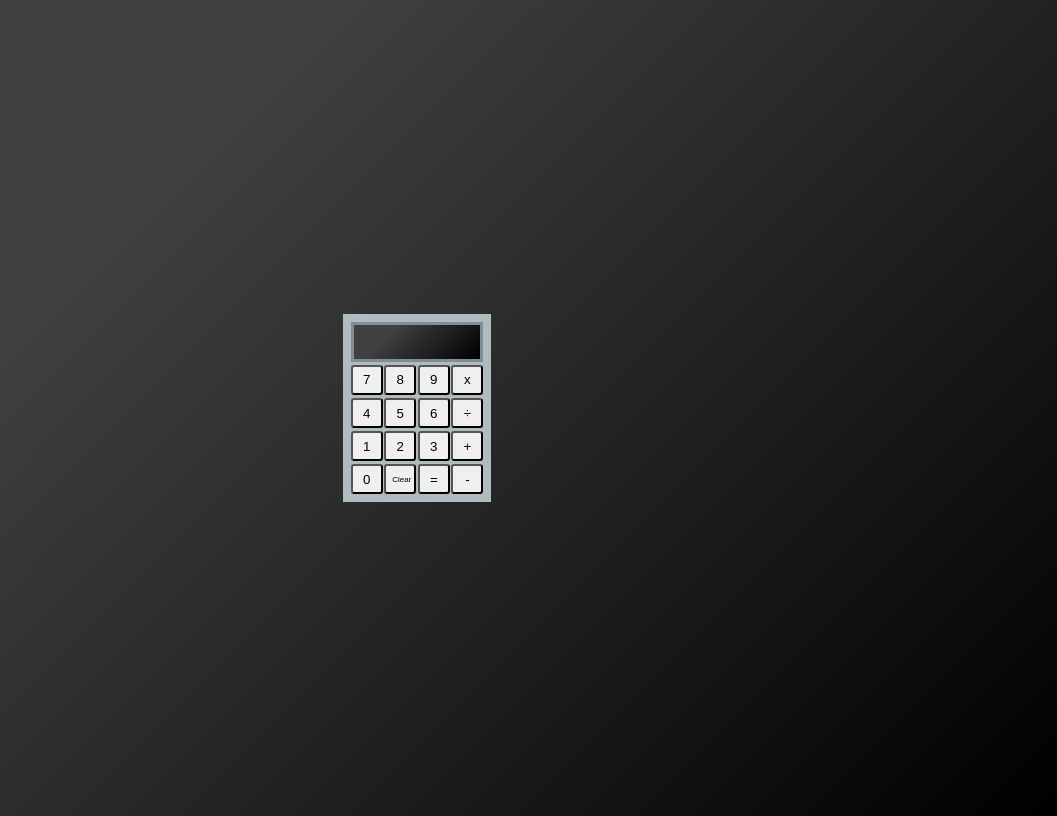
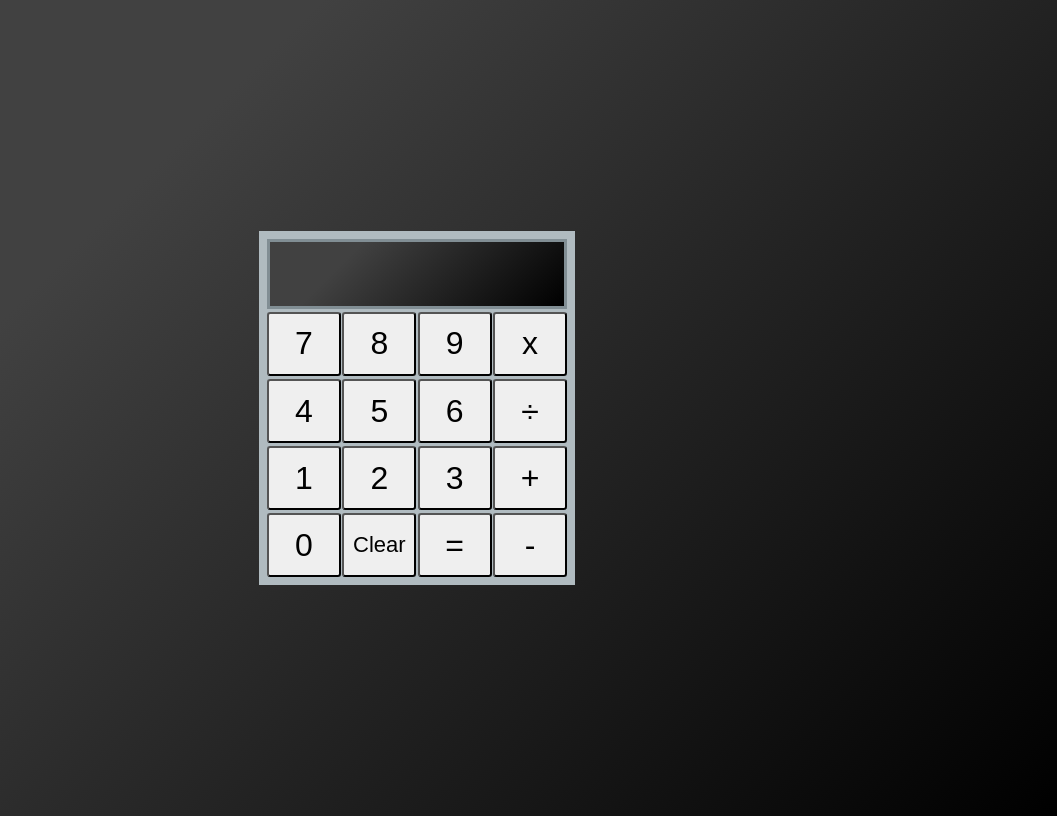
Before and after one commit to An7onioRS/calculator-proj, a plain HTML site: page index.html in a window 1280 px wide. Shown: the whole page, without its empty margins (223-1280 px from the left). Drawn offline with Linux system fonts and the light colour scheme.

Commit message:
Fix calculator width and height

```diff
--- a/styles.css
+++ b/styles.css
@@ -22,8 +22,8 @@ body {
 }
 
 .row-container {
-    height: 30px;
-    width: 100%;
+    height: 4rem;
+    width: 300px;
     display: flex;
     justify-content:space-around;
     gap: 0.1rem;
@@ -33,18 +33,20 @@ body {
     padding: 0.2rem;
     justify-content: flex-end;
     align-items: center;
+    font-size: 32px;
     border: 3px solid #818e94;
-    height: 40px;
+    height: 70px;
     color: #e8f8ff;
     background-color: #000000;
     background-image: linear-gradient(315deg, #000000 0%, #414141 74%);
 }
 
 button {
-    width: 2rem;
+    font-size: 32px;
+    width: 100%;
     border-radius: 0.2rem;
 }
 
 button.clear {
-    font-size: 0.5rem;
+    font-size: 22px;
 }
```
